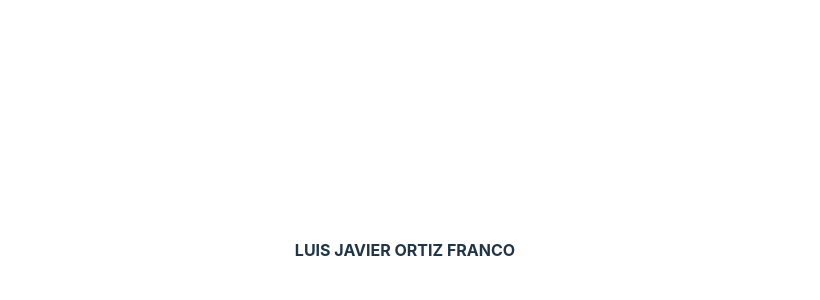
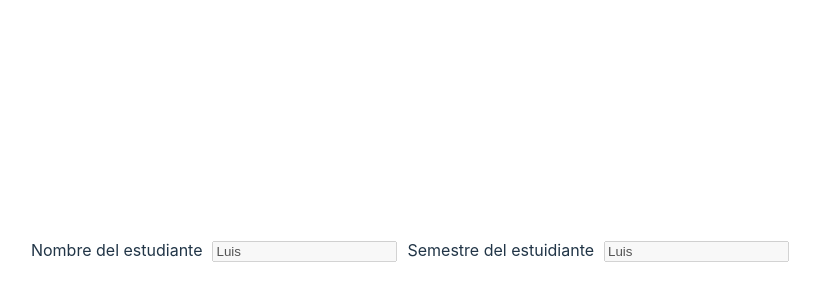
Before and after one commit to lortiz24/rubrica-primer-corte, a React (Vite) app: page / in a window 1280 px wide. Shown: the part 150-450 px from the top of the page, without its empty margins (235-1055 px from the left). Built offline with nearby package versions, Linux system fonts and the light colour scheme.

Commit message:
Agregar semestre del estudiante

```diff
--- a/src/App.jsx
+++ b/src/App.jsx
@@ -8,7 +8,14 @@ function App() {
   return (
     <div className="App">
       <div>
-        <h4> LUIS JAVIER ORTIZ FRANCO</h4>
+        <form >
+          <label htmlFor="nombre" style={{margin:10}}>Nombre del estudiante</label>
+          <input name='nombre' type="text" value={'Luis'} disabled/>
+
+          <label htmlFor="semestre" style={{margin:10}}>Semestre del estuidiante</label>
+          <input name='semestre' type="text" value={'Luis'} disabled/>
+
+        </form>
       </div>
     </div>
   )
```
